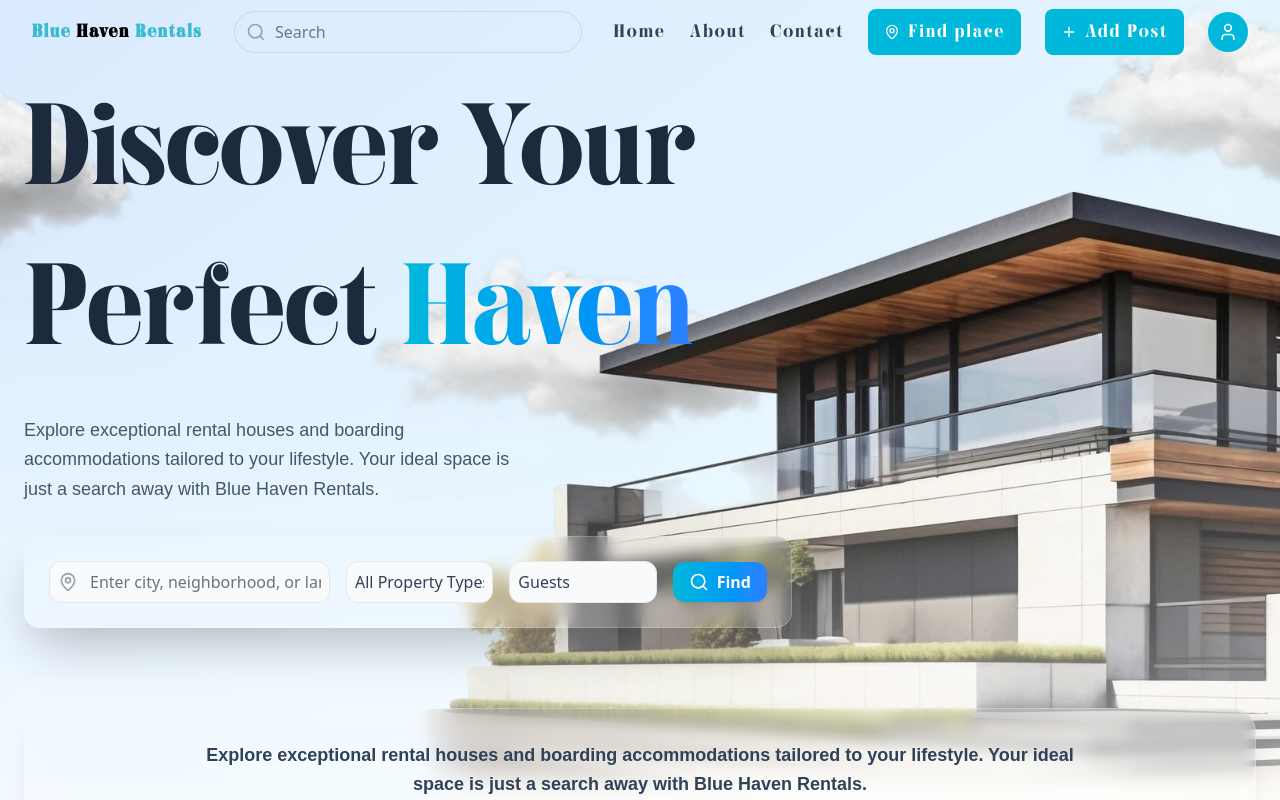
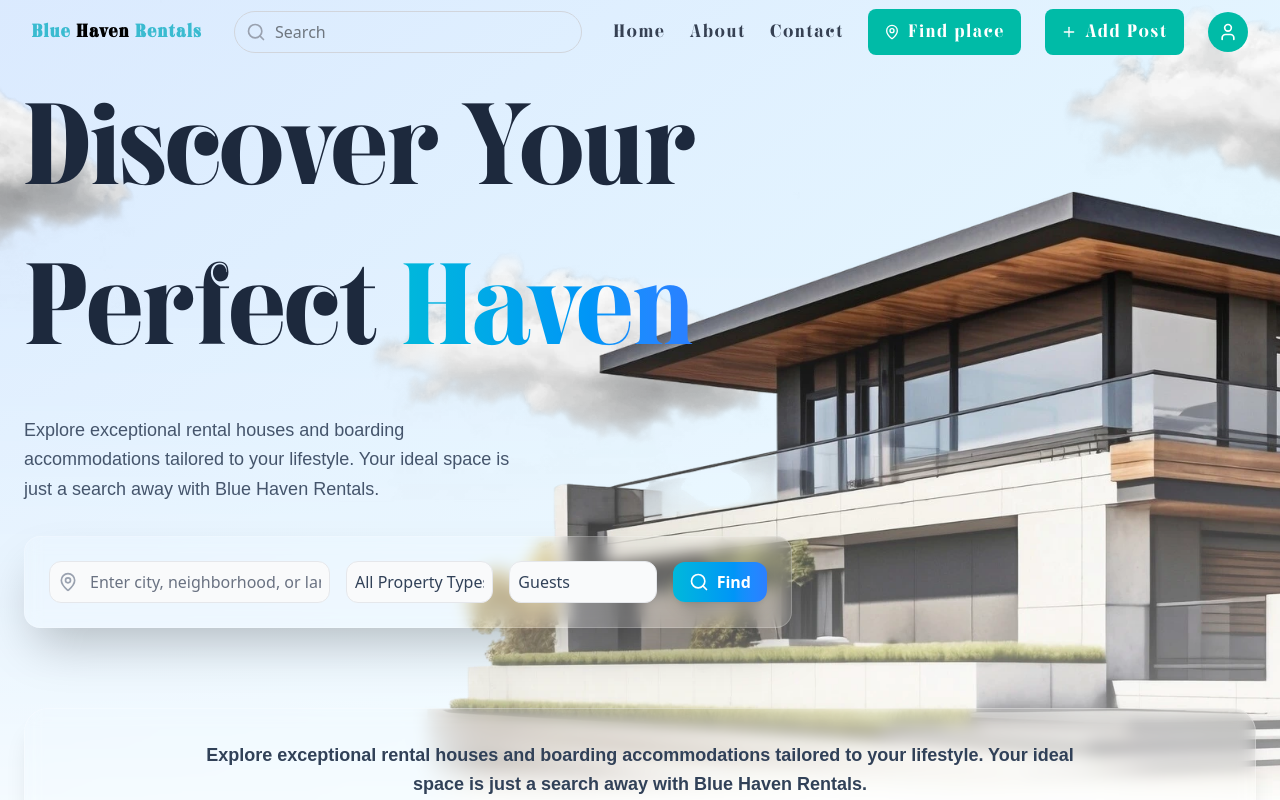
Before and after one commit to Werosh/Uni_Group_Project_Bording-Finder_Blue-Haven-Rentals_website, a React (Vite) app: page / in a window 1280 px wide. Shown: the top 800 px of the page. Built offline with nearby package versions, Linux system fonts and the light colour scheme; no server answers.

Commit message:
css chnge

```diff
--- a/src/index.css
+++ b/src/index.css
@@ -24,7 +24,6 @@ p {
 }
 
 button {
-  background-color: oklch(71.5% 0.143 215.221);
   cursor: pointer;
 }
 
```
